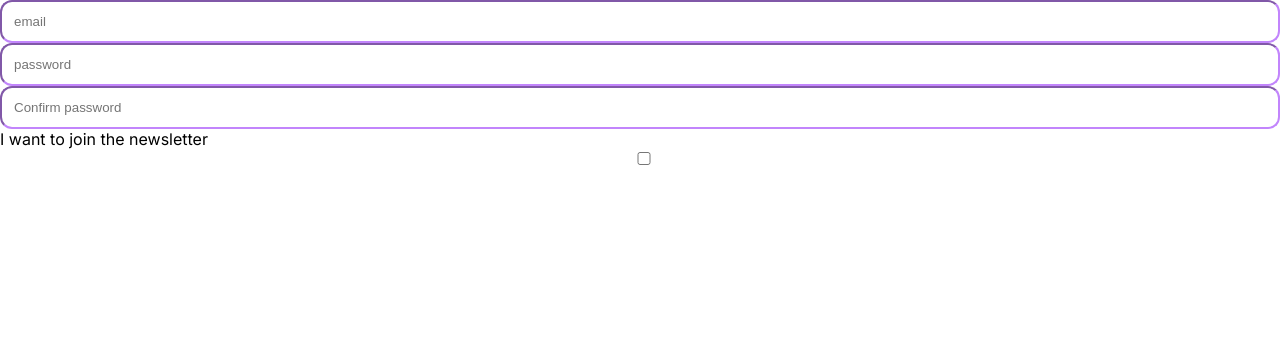
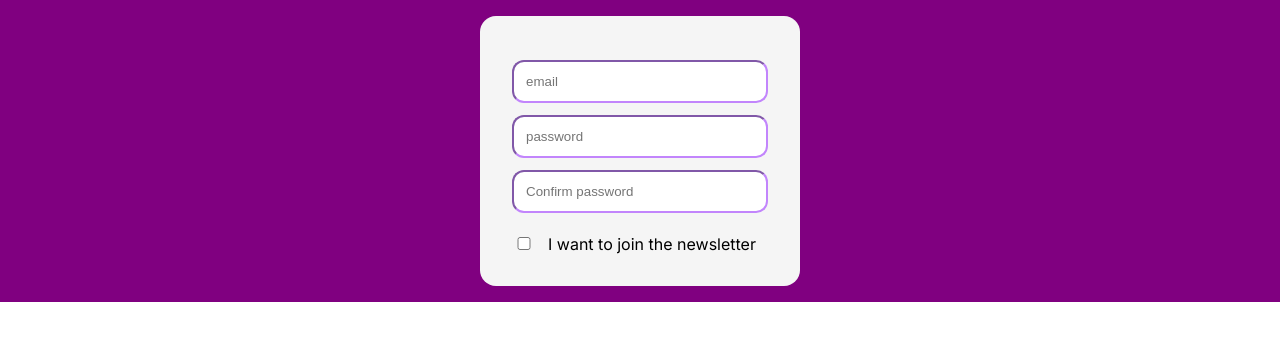
Before and after one commit to brandonfelty/react_tutorial, a React (Create React App) app: page /login in a window 1280 px wide. Shown: the top 340 px of the page. Built offline with nearby package versions, Linux system fonts and the light colour scheme.

Commit message:
styles login page

```diff
--- /dev/null
+++ b/src/pages/Login.css
@@ -0,0 +1,23 @@
+.login--container {
+  width: 100%;
+  background-color: purple;
+  display: flex;
+  justify-content: center;
+  padding: 1rem;
+}
+
+.login--form {
+  width: 20rem;
+  background-color: whitesmoke;
+  padding: 2rem;
+  border-radius: 1rem;
+}
+
+#login-form > input {
+  margin-top: 0.75rem;
+}
+
+#joinNewsletter {
+  width: 1rem;
+  margin-top: 1.5rem;
+}
--- a/src/pages/Login.jsx
+++ b/src/pages/Login.jsx
@@ -1,15 +1,18 @@
-import React from 'react'
+import React from 'react';
+import './Login.css';
 
 const Login = () => {
   return (
     <div className='login--container'>
       <div className='login--form'>
-        <form>
+        <form id='login-form'>
           <input type='email' placeholder='email'/>
           <input type='password' placeholder='password'/>
           <input type='password' placeholder='Confirm password'/>
-          <label htmlFor='joinNewsletter'>I want to join the newsletter</label>
-          <input type='checkbox' id='joinNewsletter'/>
+          <div>
+            <input type='checkbox' id='joinNewsletter'/>
+            <label htmlFor='joinNewsletter'>I want to join the newsletter</label>
+          </div>
         </form>
       </div>
     </div>
```
